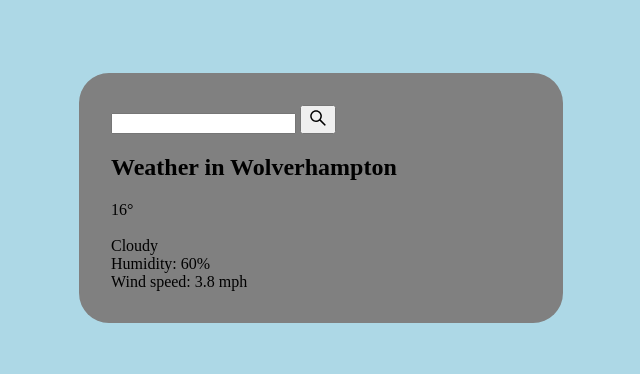
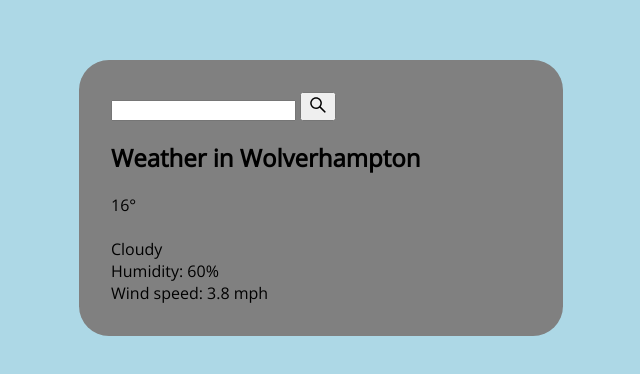
Before and after one commit to RadhiyaJabed/Weather-App-API-website, a plain HTML site: page index.html in a window 1280 px wide. Shown: the part 202-576 px from the top of the page, without its empty margins (319-959 px from the left). Drawn offline with nearby package versions, Linux system fonts and the light colour scheme; files whose address does not match are found by name.

Commit message:
imported and applied the google fonts 'Open Sans' font

```diff
--- a/index.html
+++ b/index.html
@@ -5,6 +5,9 @@
     <meta http-equiv="X-UA-Compatible" content="IE=edge">
     <meta name="viewport" content="width=device-width, initial-scale=1.0">
     <title>Weather App</title>
+    <link rel="preconnect" href="https://fonts.googleapis.com">
+<link rel="preconnect" href="https://fonts.gstatic.com" crossorigin>
+<link href="https://fonts.googleapis.com/css2?family=Open+Sans&display=swap" rel="stylesheet">
     <link rel="stylesheet" href="style.css">
 </head>
 <body>
--- a/style.css
+++ b/style.css
@@ -5,6 +5,7 @@ body {
     height: 100vh;
     margin: 0;
     background: lightblue;
+    font-family: 'Open Sans', sans-serif;
 }
 
 .card {
```
